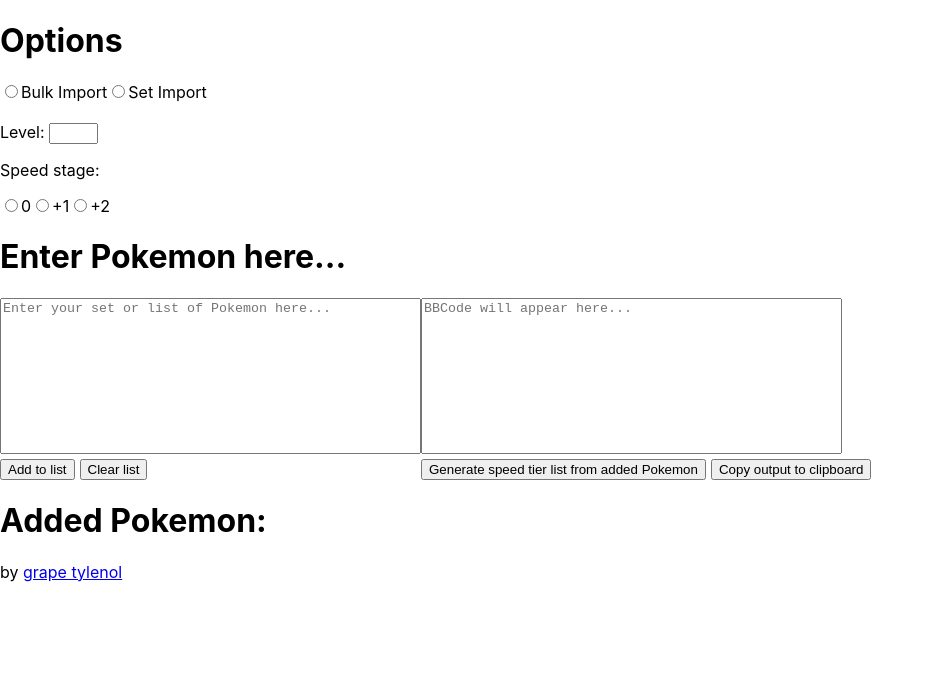
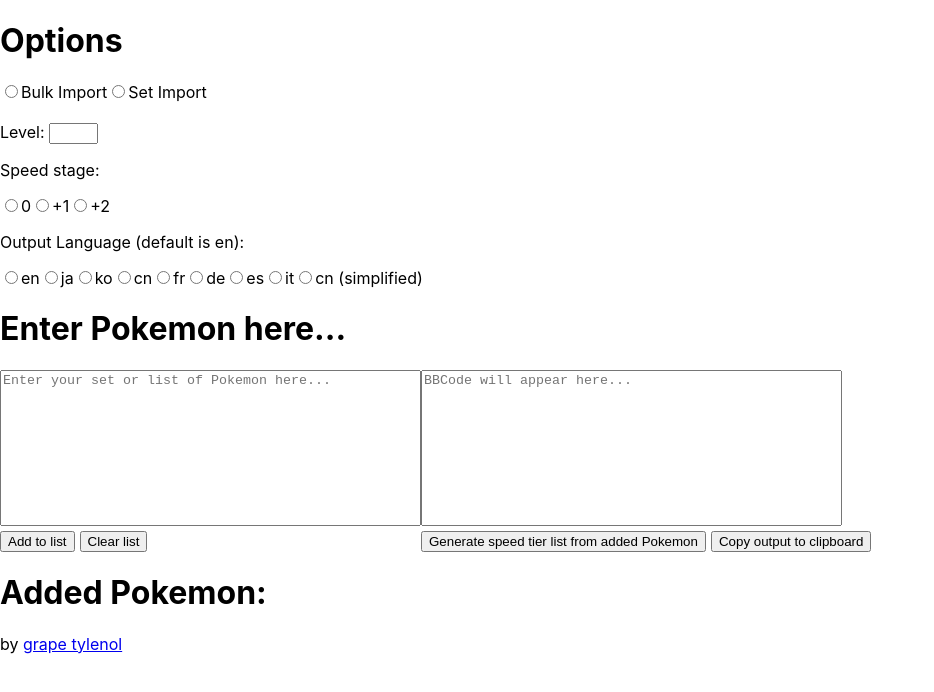
Before and after one commit to vivapuffs/speed-tier-generator-web, a React (Create React App) app: page / in a window 1280 px wide. Shown: the top 692 px of the page, without its empty margins (0-934 px from the left). Built offline with nearby package versions, Linux system fonts and the light colour scheme.

Commit message:
added support for outputting in other languages

```diff
--- a/src/App.js
+++ b/src/App.js
@@ -20,6 +20,7 @@
     nature: 1.1,
     speedStage: 1,
     level: 100,
+    language: "en",
   });
   return (
     <div className="App">
--- a/src/ImportOptionsToolbar.js
+++ b/src/ImportOptionsToolbar.js
@@ -53,6 +53,86 @@
         value="2"
       />
       <label for="speedStage">+2</label>
+      <br />
+      <p>Output Language (default is en):</p>
+      <input
+        type="radio"
+        onChange={(e) => setOptions({ ...options, language: e.target.value })}
+        id="language"
+        name="language"
+        value="en"
+      />
+      <label for="language">en</label>
+      <input
+        type="radio"
+        onChange={(e) => setOptions({ ...options, language: e.target.value })}
+        id="language"
+        name="language"
+        value="ja-Hrkt"
+      />
+      <label for="language">ja</label>
+      <input
+        type="radio"
+        onChange={(e) => setOptions({ ...options, language: e.target.value })}
+        id="language"
+        name="language"
+        value="ko"
+      />
+      <label for="language">ko</label>
+
+      <input
+        type="radio"
+        onChange={(e) => setOptions({ ...options, language: e.target.value })}
+        id="language"
+        name="language"
+        value="zh-Hant"
+      />
+      <label for="language">cn</label>
+
+      <input
+        type="radio"
+        onChange={(e) => setOptions({ ...options, language: e.target.value })}
+        id="language"
+        name="language"
+        value="fr"
+      />
+      <label for="language">fr</label>
+
+      <input
+        type="radio"
+        onChange={(e) => setOptions({ ...options, language: e.target.value })}
+        id="language"
+        name="language"
+        value="de"
+      />
+      <label for="language">de</label>
+
+      <input
+        type="radio"
+        onChange={(e) => setOptions({ ...options, language: e.target.value })}
+        id="language"
+        name="language"
+        value="es"
+      />
+      <label for="language">es</label>
+
+      <input
+        type="radio"
+        onChange={(e) => setOptions({ ...options, language: e.target.value })}
+        id="language"
+        name="language"
+        value="it"
+      />
+      <label for="language">it</label>
+
+      <input
+        type="radio"
+        onChange={(e) => setOptions({ ...options, language: e.target.value })}
+        id="language"
+        name="language"
+        value="zh-Hans"
+      />
+      <label for="language">cn (simplified)</label>
     </form>
   );
 }
--- a/src/TextEntryBox.js
+++ b/src/TextEntryBox.js
@@ -2,7 +2,7 @@
 import { generateOutput } from "./source.js";
 import { getPokemonFromList } from "./source.js";
 import { getPokemonFromImportable } from "./source.js";
-import { getForeignNames } from "./source.js";
+import { getForeignName } from "./source.js";
 import { Pokemon } from "./source.js";
 
 export default function TextEntryBox({ list, setList, options }) {
@@ -36,22 +36,18 @@
       }
     }
   }
-  function generateClick() {
+  async function generateClick() {
     //get list of pokemon from useState
     //generate BBCode and set as output text
-    setOutput(generateOutput(list, speedStageConversionTable));
+    setOutput(
+      await generateOutput(list, speedStageConversionTable, options.language)
+    );
   }
 
   function clearList() {
     if (window.confirm("Are you sure you want to clear the list?")) {
       setList([]);
     }
-  }
-
-  function testFunction() {
-    var testPokemon = new Pokemon("mew", 100, 31, 252, 100, 1.1, 0, 1);
-    testPokemon.dexNo = 151;
-    console.log(getForeignNames(testPokemon));
   }
 
   function copyToClipboard() {
@@ -90,9 +86,6 @@
         </button>
         <div class="divider" />
         <button onClick={copyToClipboard}>Copy output to clipboard</button>
-        {
-          //<button onClick={testFunction}>my test button</button>
-        }
       </div>
     </>
   );
--- a/src/source.js
+++ b/src/source.js
@@ -85,7 +85,11 @@
 }
 
 //formats the speed tier post and writes it to output.txt
-export function generateOutput(pokemonList, speedStageConversionTable) {
+export async function generateOutput(
+  pokemonList,
+  speedStageConversionTable,
+  language
+) {
   var output = "";
   //sort the list by speed value
   pokemonList = pokemonList.sort(
@@ -111,9 +115,11 @@
     //basic line for now, can be improved to add multiple pokemon on one line.
     output += `[TR][TD]${pokemon.calculatedSpeed}[/TD][TD]:${
       pokemon.name
-    }:[/TD][TD]${pokemon.name}[/TD][TD]${
-      pokemon.baseSpeed
-    }[/TD][TD]${nature}[/TD][TD]${pokemon.iv}[/TD][TD]${pokemon.ev}[/TD][TD]${
+    }:[/TD][TD]${
+      language === "en" ? pokemon.name : await getForeignName(pokemon, language)
+    }[/TD][TD]${pokemon.baseSpeed}[/TD][TD]${nature}[/TD][TD]${
+      pokemon.iv
+    }[/TD][TD]${pokemon.ev}[/TD][TD]${
       speedStageConversionTable[pokemon.speedStage]
     }[/TD][/TR]\n`;
   }
@@ -268,16 +274,19 @@
   return species;
 }
 
-export async function getForeignNames(pokemon) {
+export async function getForeignName(pokemon, language) {
+  await pokemon.getNo();
   const response = await fetch(
     `https://pokeapi.co/api/v2/pokemon-species/${pokemon.dexNo}`
   );
   var rawNames = (await response.json()).names;
-  var names = [];
+  var name;
   for (let i = 0; i < rawNames.length; i++) {
-    names.push(rawNames[i].name);
+    if (rawNames[i].language.name === language) {
+      name = rawNames[i].name;
+    }
   }
-  return names;
+  return name;
 }
 
 function encodeName(name) {
```
